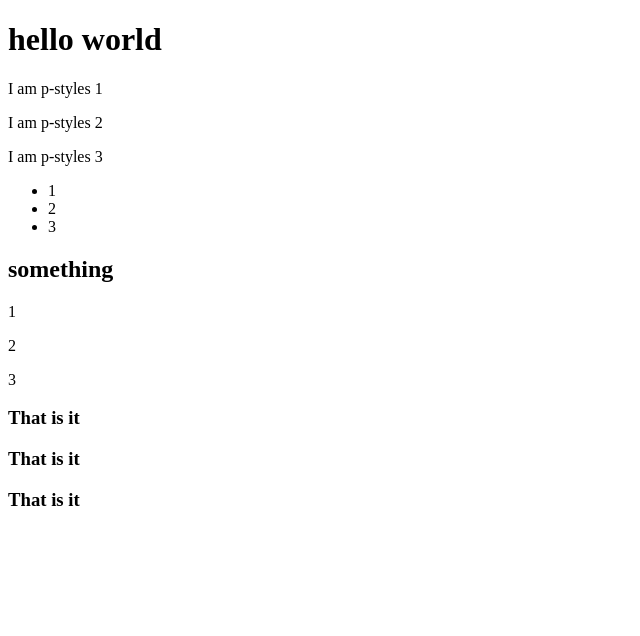
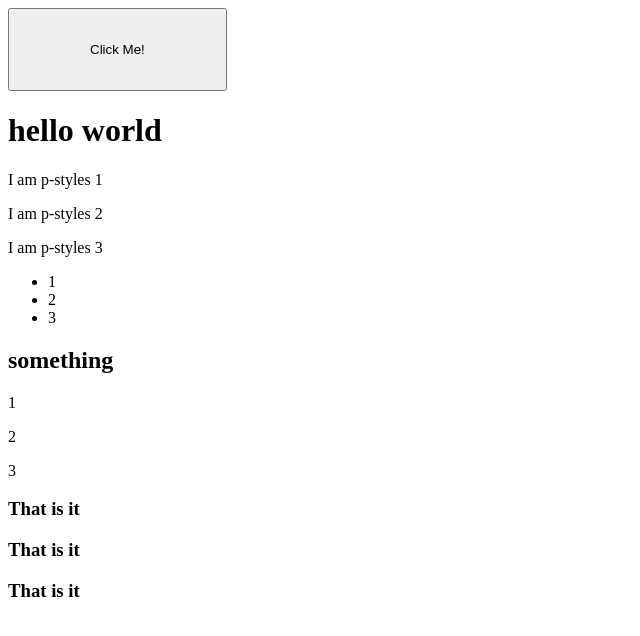
Before and after one commit to KennethMelendez/selecting-elements, a plain HTML site: page index.html in a window 1280 px wide. Shown: the whole page, without its empty margins (0-640 px from the left). Drawn offline with Linux system fonts and the light colour scheme.

Commit message:
added button

```diff
--- a/index.html
+++ b/index.html
@@ -7,7 +7,13 @@
   <title>Selecting Elements</title>
 </head>
 <body>
-
+  <style>
+    button {
+      padding:2rem 5rem;
+      cursor:pointer;
+    }
+  </style>
+  <button id="change-bg">Click Me!</button>
   <h1 id="header">yo</h1>
   <p class="p-styles"></p>
   <p class="p-styles"></p>
@@ -35,5 +41,6 @@
 
 
   <script src="js/script.js"></script>
+  <script src="js/button.js"></script>
 </body>
 </html>
--- /dev/null
+++ b/js/button.js
@@ -0,0 +1,28 @@
+var changeBg = document.querySelector('#change-bg');
+var colors = ['pink','green','blue','purple','red'];
+var clicks = 0;
+
+                //must have event&function
+changeBg.addEventListener('click',function() {
+  changeBg.style.backgroundColor = colors[clicks];
+  clicks++;
+  if (clicks === colors.length) {
+    clicks = 0;
+  }
+
+})
+
+
+
+//Optional below
+
+
+// function changeBtnColor() {
+//   changeBg.style.backgroundColor = colors[clicks];
+//   clicks++;
+//   if (clicks === colors.length) {
+//     clicks = 0;
+//   }
+// }
+//
+// changeBg.addEventListener('click',changeBtnColor);
```
